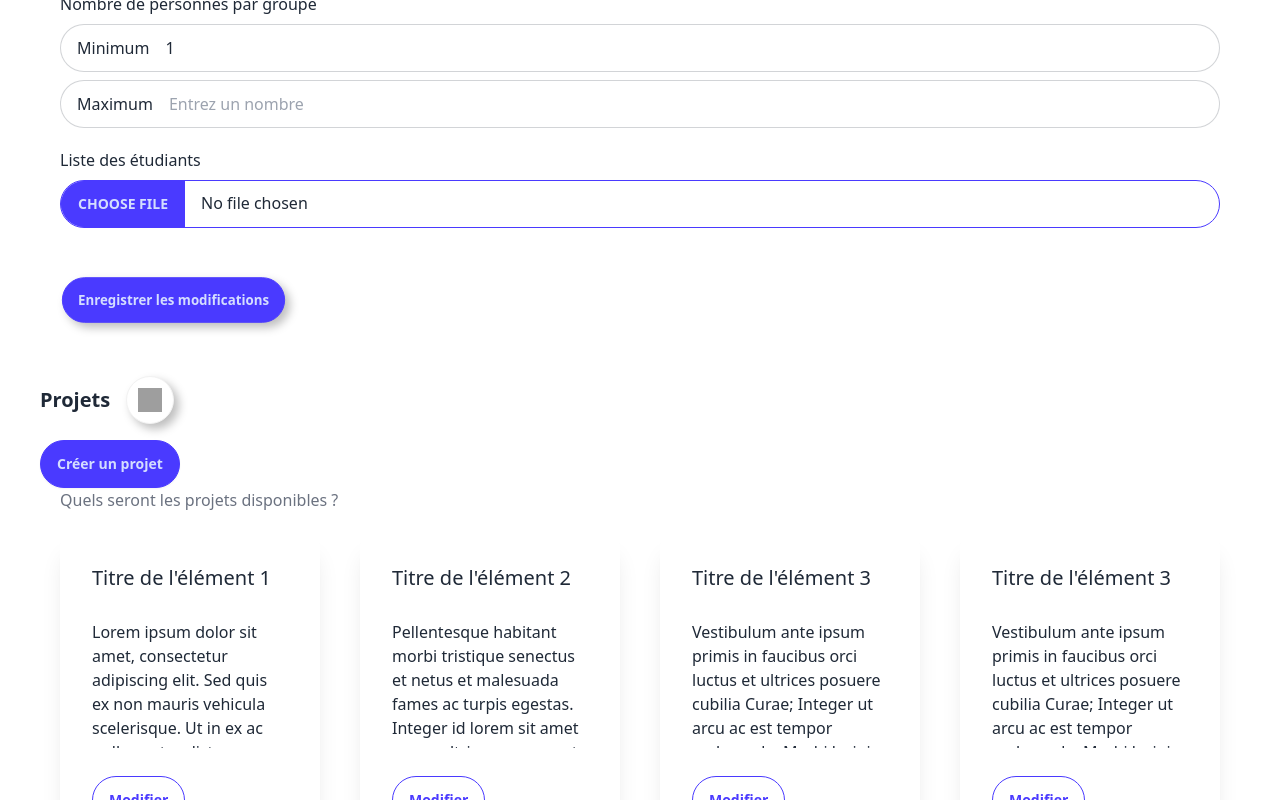
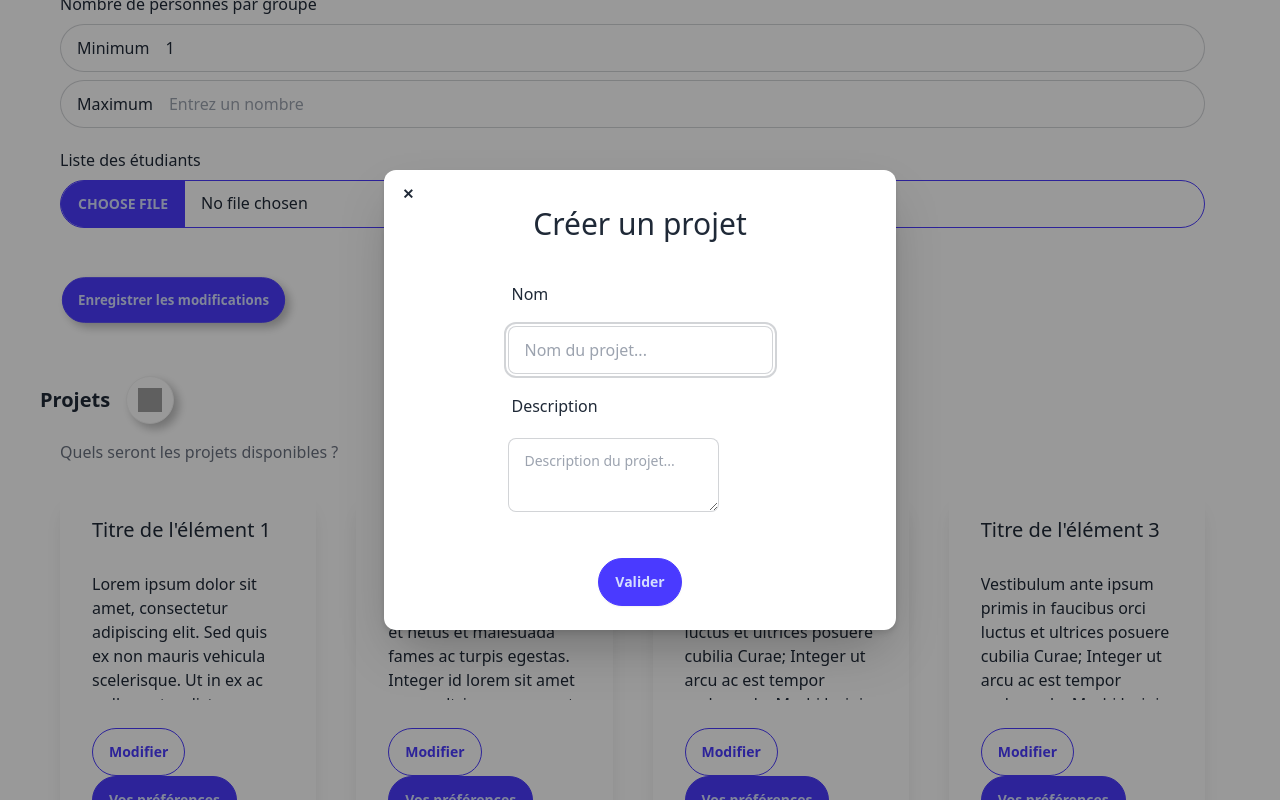
Before and after one commit to LawderDev/Parcoursup, a Nuxt app in the folder front/: page /session in a window 1280 px wide. Both pictures are taken after a click on the element 150 px from the left and 808 px from the top of the page. Shown: the part 408-1208 px from the top of the page. Built offline with nearby package versions, Linux system fonts and the light colour scheme; grey boxes are pictures that could not be loaded.

Commit message:
ajout et modif project avec bug affichage

```diff
--- a/front/components/Modal.vue
+++ b/front/components/Modal.vue
@@ -38,4 +38,3 @@ const props = defineProps({
 
 defineEmits(["handleSubmit"])
 </script>
->>>>>>> 308172ead09a4b1d94be87fe98baba1c81cb7f0c
--- a/front/components/ModalCreateProject.vue
+++ /dev/null
@@ -1,35 +0,0 @@
-<template>
-  <div>
-    <Modal @handle-submit="handleSubmit">
-      <template v-slot:open-btn>
-        <ButtonPrimary> Créer un projet </ButtonPrimary>
-      </template>
-      <template v-slot:form>
-        <div class="flex flex-col items-center">
-          <h1 class="text-3xl mt-3">{{ state.sessionName }}</h1>
-          <div class="my-5">
-            <h2 class="mx-5 my-2">Nom du projet</h2>
-            <input
-              type="text"
-              placeholder="Type here"
-              class="input input-bordered w-full max-w-xs"
-            />
-            <h2 class="mx-5 my-2">Description</h2>
-            <input
-              type="text"
-              placeholder="Type here"
-              class="input input-bordered w-full max-w-xs"
-            />
-          </div>
-          <ButtonPrimary class="place-self-center">Valider</ButtonPrimary>
-        </div>
-      </template>
-    </Modal>
-  </div>
-</template>
-<script setup>
-import Cancel from "~/public/cancel.svg";
-const state = reactive({
-  sessionName: "Parcoursup",
-});
-</script>
--- /dev/null
+++ b/front/components/ModalProjectForm.vue
@@ -0,0 +1,77 @@
+<template>
+  <div>
+    <Modal
+      @handle-submit="editMode ? handleModify : handleSubmit"
+      @close="emit('update:isOpen', false)"
+    >
+      <template v-slot:open-btn>
+        <ButtonPlus ref="openBtn" @click="handleCreateProject" class="neumorphism m-4"/>
+        <div id="hidden" class="hidden" ref="openBtn"></div>
+      </template>
+      <template v-slot:form>
+        <div class="flex flex-col items-center">
+          <h1 class="text-3xl mt-3">Créer un projet</h1>
+          <div class="my-5">
+            <h2 class="ml-1 my-5">Nom</h2>
+            <input
+              type="text"
+              v-model="props.name"
+              placeholder="Nom du projet..."
+              class="input input-bordered w-full max-w-xs"
+            />
+            <h2 class="ml-1 my-5">Description</h2>
+            <textarea
+              v-model="props.summary"
+              class="textarea textarea-bordered"
+              placeholder="Description du projet..."
+            ></textarea>
+          </div>
+        </div>
+      </template>
+    </Modal>
+  </div>
+</template>
+<script setup>
+import { defineEmits, reactive } from "vue";
+const openBtn = ref(null);
+const props = defineProps({
+  isOpen: Boolean,
+  editMode: Boolean,
+  name: String,
+  summary: String,
+});
+
+const emit = defineEmits(["submit:project", "update:isOpen","createProject"]);
+
+const state = reactive({
+  project: {
+    name: props.name,
+    summary: props.summary,
+  },
+});
+
+const handleSubmit = () => {
+  emit("submit:project", {
+    name: props.name,
+    summary: props.summary,
+  });
+};
+const handleModify = () => {
+  emit("modify:project", {
+    name: props.name,
+    summary: props.summary,
+  });
+};
+const handleCreateProject = () => {
+  emit("create:project")
+};
+watch(
+  () => props.isOpen,
+  () => {
+    if (props.isOpen) {
+      console.log(props.isOpen);
+      openBtn.value.click();
+    }
+  }
+);
+</script>
--- a/front/components/ProjectCard.vue
+++ b/front/components/ProjectCard.vue
@@ -1,18 +1,22 @@
 <template>
   <div>
     <Card class="m-5">
-      <h1 class="text-xl">{{props.title}}</h1>
+      <h1 class="text-xl">{{props.name}}</h1>
       <p class="my-5 max-h-32 text-ellipsis overflow-auto">{{props.summary}}</p>
       <div>
-        <ButtonSecondary class="mr-2 ">Modifier</ButtonSecondary>
+        <ButtonSecondary @click="handleClickModify" class="mr-2 ">Modifier</ButtonSecondary>
         <ButtonPrimary>Vos préférences</ButtonPrimary>
       </div>
     </Card>
   </div>
 </template>
 <script setup>
-import ButtonPrimary from "~/components/ButtonPrimary.vue";
-import ButtonSecondary from "~/components/ButtonSecondary.vue";
-import Card from "~/components/Card.vue";
-const props = defineProps(['title','summary'])
+const props = defineProps(['name','summary'])
+
+const emit  = defineEmits(["modifyProject"]);
+
+const handleClickModify = () => {
+  console.log("modifyProfect");
+  emit("modifyProject",{name:props.name, summary:props.summary});
+}
 </script>
--- a/front/pages/session.vue
+++ b/front/pages/session.vue
@@ -5,14 +5,26 @@
       <FormSession editMode></FormSession>
       <div class="flex items-center mt-5">
         <h2 class="text-xl font-semibold">Projets</h2>
-        <ButtonPlus @click="state.createProject = true" class="neumorphism m-4" />
+        <ModalProjectForm
+          v-model:isOpen="state.isOpen"
+          :editMode="state.editMode"
+          :name="state.name"
+          :summary="state.summary"
+          @submit:project="handleNewProject"
+          @modify:project="handleModifyProject"
+          @create:project="openCreateModal"
+        >
+        </ModalProjectForm>
       </div>
-      <ModalCreateProject v-if="state.createProject" @handle-submit="handleSubmit" >
-      </ModalCreateProject>
+
       <h3 class="ml-5 text-gray-500">Quels seront les projets disponibles ?</h3>
       <div class="grid grid-cols-1 md:grid-cols-4 mb-20 md:mb-0">
         <div v-for="item in liste" :key="item.id">
-          <ProjectCard :title="item.title" :summary="item.summary" />
+          <ProjectCard
+            @modifyProject="openModifyModal"
+            :name="item.name"
+            :summary="item.summary"
+          />
         </div>
       </div>
     </div>
@@ -22,36 +34,61 @@
 
 <script setup>
 const state = reactive({
-  createProject:false,
+  editMode : false,
+  createProject: false,
+  name:null,
+  summary:null,
+  isOpen: false,
 });
+const handleNewProject = (newProject) => {
+  console.log("handleNewProject", handleNewProject);
+};
+const handleModifyProject = (newProject) => {
+  console.log("handleModifyProject", handleModifyProject);
+};
+const openCreateModal = (event) => {
+  state.isOpen = true
+  state.editMode = false
+  state.name=null
+  state.summary=null
+};
+const openModifyModal = (event) => {
+  console.log("openModifyModal",event.name)
+  console.log("openModifyModal",event.summary)
+  state.isOpen = true
+  state.editMode = true
+  state.name=event.name
+  state.summary=event.summary
+};
+
 const liste = [
   {
     id: 1,
-    title: "Titre de l'élément 1",
+    name: "Titre de l'élément 1",
     summary:
       "Lorem ipsum dolor sit amet, consectetur adipiscing elit. Sed quis ex non mauris vehicula scelerisque. Ut in ex ac nulla auctor dictum. Quisque volutpat vulputate risus, non scelerisque justo porta a. Phasellus auctor nisl vel tincidunt consequat. Suspendisse potenti. Nullam vestibulum malesuada faucibus. Suspendisse ac tortor lectus. Maecenas in pulvinar felis. Sed sit amet augue nec orci tincidunt lacinia. Vivamus euismod, metus ac convallis feugiat, libero elit auctor libero, nec vestibulum justo libero a dolor. Fusce efficitur libero eu justo suscipit, vitae finibus mi bibendum. Cras vulputate elit et lacus ultricies, vitae placerat enim vestibulum.",
   },
   {
     id: 2,
-    title: "Titre de l'élément 2",
+    name: "Titre de l'élément 2",
     summary:
       "Pellentesque habitant morbi tristique senectus et netus et malesuada fames ac turpis egestas. Integer id lorem sit amet purus ultrices consequat at et libero. Duis ultricies quam vitae diam scelerisque sollicitudin. Maecenas fermentum justo vel dui sodales dapibus. Etiam nec nulla vel odio aliquet facilisis. Vivamus ut est a enim consectetur consectetur. Nulla facilisi. Vivamus bibendum ultricies mi, nec suscipit felis malesuada ac. Ut tempus justo sapien, eu tincidunt turpis iaculis vel. Ut et magna nec libero commodo venenatis nec nec mauris. Nam eget vehicula odio, ut mattis ipsum. Pellentesque habitant morbi tristique senectus et netus et malesuada fames ac turpis egestas. Ut dapibus dui sed quam fermentum, sed fermentum lorem porttitor. Integer nec vestibulum lacus. Proin varius tempus velit, ut rhoncus mi varius id. Integer tristique leo nec velit fringilla, sed vehicula nunc rhoncus.",
   },
   {
     id: 3,
-    title: "Titre de l'élément 3",
+    name: "Titre de l'élément 3",
     summary:
       "Vestibulum ante ipsum primis in faucibus orci luctus et ultrices posuere cubilia Curae; Integer ut arcu ac est tempor malesuada. Morbi lacinia nulla nec justo feugiat, ac convallis odio auctor. Nulla in turpis lorem. Nam non nibh fermentum, lobortis mi ut, consequat nunc. Vestibulum ante ipsum primis in faucibus orci luctus et ultrices posuere cubilia Curae; Integer volutpat vestibulum lorem, id accumsan lorem efficitur sit amet. Morbi laoreet euismod elit, ut egestas eros aliquet eget. Integer auctor eros in mi facilisis vehicula. Pellentesque habitant morbi tristique senectus et netus et malesuada fames ac turpis egestas. Curabitur venenatis sem id massa rutrum, nec interdum eros auctor. Fusce non sapien nec justo consequat viverra. Integer aliquet, enim eget mattis ultricies, velit ipsum vulputate metus, eget pharetra justo tortor non odio. Aliquam rutrum nisi vel urna dapibus, sed fringilla velit suscipit. Aliquam erat volutpat. Cras vel metus nulla. Nam sed elit tincidunt, finibus lorem sit amet, lacinia ipsum.",
   },
   {
     id: 4,
-    title: "Titre de l'élément 3",
+    name: "Titre de l'élément 3",
     summary:
       "Vestibulum ante ipsum primis in faucibus orci luctus et ultrices posuere cubilia Curae; Integer ut arcu ac est tempor malesuada. Morbi lacinia nulla nec justo feugiat, ac convallis odio auctor. Nulla in turpis lorem. Nam non nibh fermentum, lobortis mi ut, consequat nunc. Vestibulum ante ipsum primis in faucibus orci luctus et ultrices posuere cubilia Curae; Integer volutpat vestibulum lorem, id accumsan lorem efficitur sit amet. Morbi laoreet euismod elit, ut egestas eros aliquet eget. Integer auctor eros in mi facilisis vehicula. Pellentesque habitant morbi tristique senectus et netus et malesuada fames ac turpis egestas. Curabitur venenatis sem id massa rutrum, nec interdum eros auctor. Fusce non sapien nec justo consequat viverra. Integer aliquet, enim eget mattis ultricies, velit ipsum vulputate metus, eget pharetra justo tortor non odio. Aliquam rutrum nisi vel urna dapibus, sed fringilla velit suscipit. Aliquam erat volutpat. Cras vel metus nulla. Nam sed elit tincidunt, finibus lorem sit amet, lacinia ipsum.",
   },
   {
     id: 5,
-    title: "Titre de l'élément 3",
+    name: "Titre de l'élément 3",
     summary:
       "Vestibulum ante ipsum primis in faucibus orci luctus et ultrices posuere cubilia Curae; Integer ut arcu ac est tempor malesuada. Morbi lacinia nulla nec justo feugiat, ac convallis odio auctor. Nulla in turpis lorem. Nam non nibh fermentum, lobortis mi ut, consequat nunc. Vestibulum ante ipsum primis in faucibus orci luctus et ultrices posuere cubilia Curae; Integer volutpat vestibulum lorem, id accumsan lorem efficitur sit amet. Morbi laoreet euismod elit, ut egestas eros aliquet eget. Integer auctor eros in mi facilisis vehicula. Pellentesque habitant morbi tristique senectus et netus et malesuada fames ac turpis egestas. Curabitur venenatis sem id massa rutrum, nec interdum eros auctor. Fusce non sapien nec justo consequat viverra. Integer aliquet, enim eget mattis ultricies, velit ipsum vulputate metus, eget pharetra justo tortor non odio. Aliquam rutrum nisi vel urna dapibus, sed fringilla velit suscipit. Aliquam erat volutpat. Cras vel metus nulla. Nam sed elit tincidunt, finibus lorem sit amet, lacinia ipsum.",
   },
```
